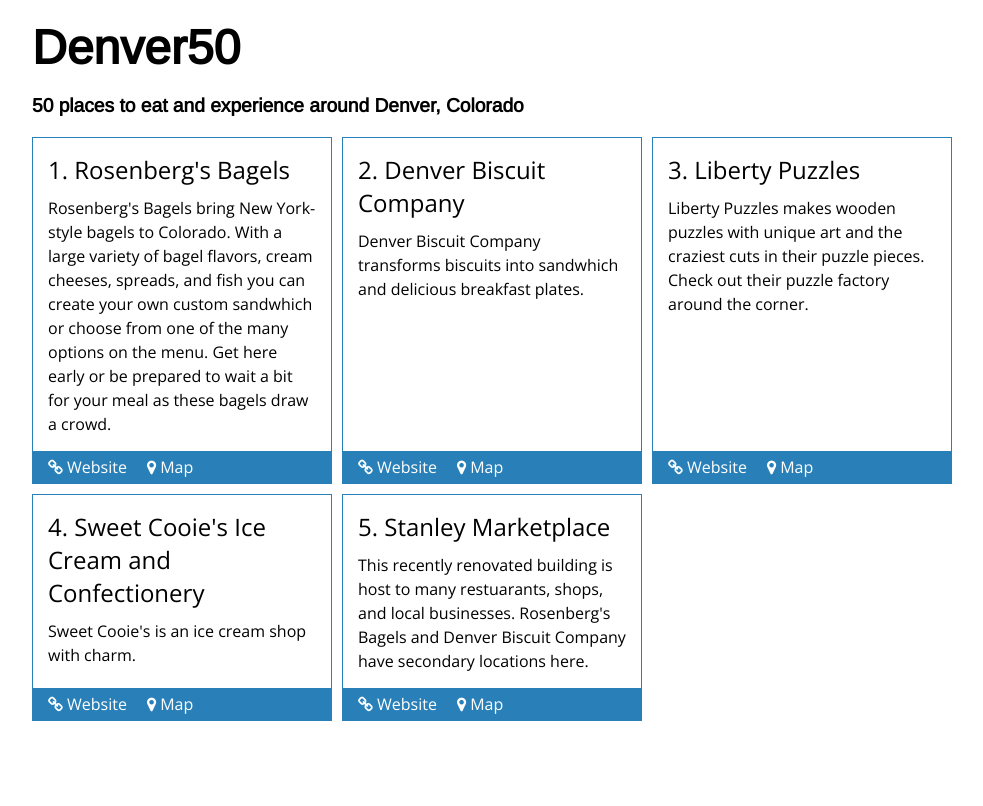
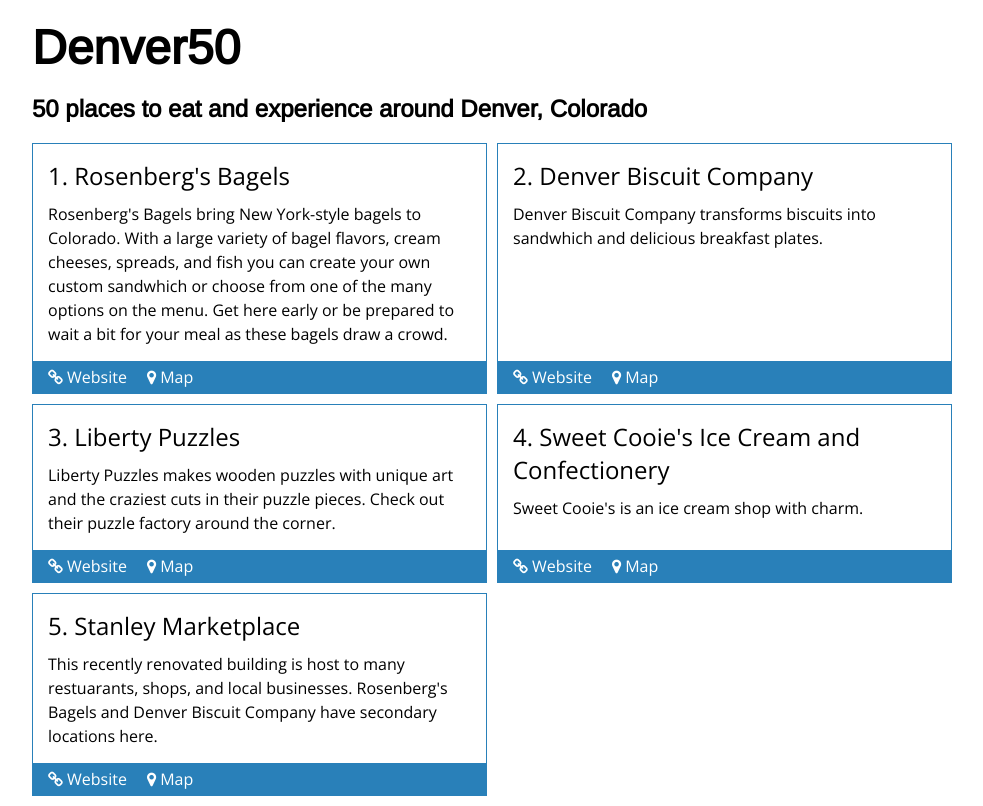
Before and after one commit to petermorgandev/coding-exercises, a PHP site: page / in a window 1280 px wide. Shown: the whole page, without its empty margins (148-1131 px from the left). Before the commit the page ends 721 px from the top, so only its background shows below. Run offline with PHP 8.4, Linux system fonts and the light colour scheme; some web fonts are replaced.

Commit message:
Responsive + text changes

```diff
--- a/index.html
+++ b/index.html
@@ -8,14 +8,12 @@
 <link href="https://fonts.googleapis.com/css?family=Arimo|Open+Sans" rel="stylesheet">
 <link href="css/styles.css" rel="stylesheet" type="text/css" />
 </head>
-
 <body>
 	<div class="container">
 		<div class="page-header">
 			<h1 class="heading">Denver50</h1>
 			<h2 class="heading">50 places to eat and experience around Denver, Colorado</h2>
 		</div>
-
 		<div class="items">
 			<div class="item">
 				<div class="inner-wrapper">
@@ -53,7 +51,6 @@
 				<div class="external-wrapper">
 					<a class="item-links" href="http://www.sweetcooies.com/"><i class="icon-link"></i> Website</a>  <a class="item-links" href="https://goo.gl/maps/RKmQ16f1CcQ2"><i class="icon-location"></i> Map</a>
 				</div>
-
 			</div>
 			<div class="item">
 				<div class="inner-wrapper">
@@ -63,10 +60,8 @@
 				<div class="external-wrapper">
 					<a class="item-links" href="http://stanleymarketplace.com/"><i class="icon-link"></i> Website</a>  <a class="item-links" href="https://goo.gl/maps/DUF9pERV9Rp"><i class="icon-location"></i> Map</a>
 				</div>
-
 			</div>
 		</div>
-
 	</div>
 </body>
 </html>
--- a/scss/_responsive.scss
+++ b/scss/_responsive.scss
@@ -20,12 +20,10 @@
 		max-width: 920px;
 	}
 	.item {
-		width: 300px;
+		width: 455px;
 		}
+
 	.item:nth-child(even) {
-		margin-right: 10px;
-		}
-	.item:nth-child(3n) {
 		margin-right: 0;
 		}
 }
@@ -36,6 +34,14 @@
 	}
 	.item {
 		width: 400px;
-		}
+	}
+
+	.item:nth-child(2n) {
+		margin-right: 10px;
+	}
+
+	.item:nth-child(3n) {
+		margin-right: 0;
+	}
 
 }
--- a/scss/_text.scss
+++ b/scss/_text.scss
@@ -10,7 +10,7 @@ h1 {
 }
 
 h2 {
-	font-size: 1.2em;
+	font-size: 1.5em;
 	margin: 20px 0 20px 0;
 }
 
```
Also changed, not shown: css/styles.css (+1 -1 lines), 1 other file.
